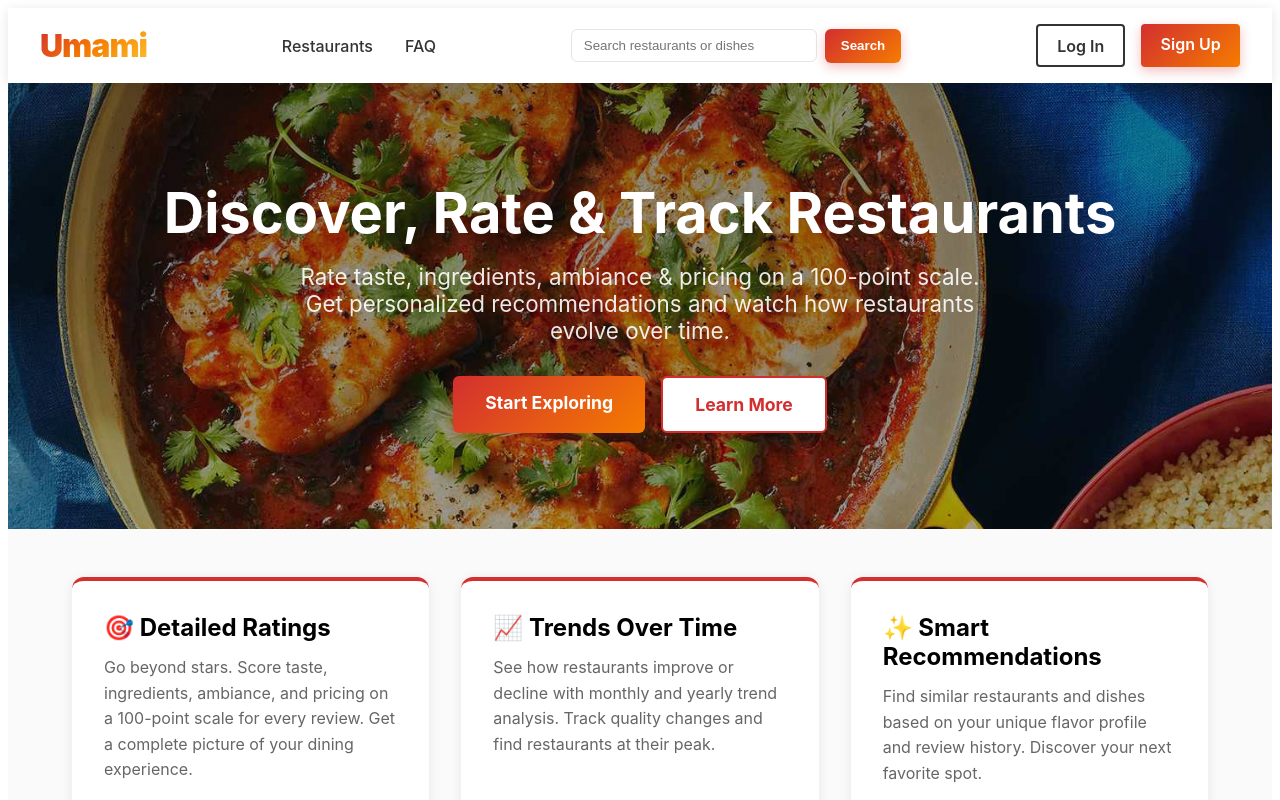
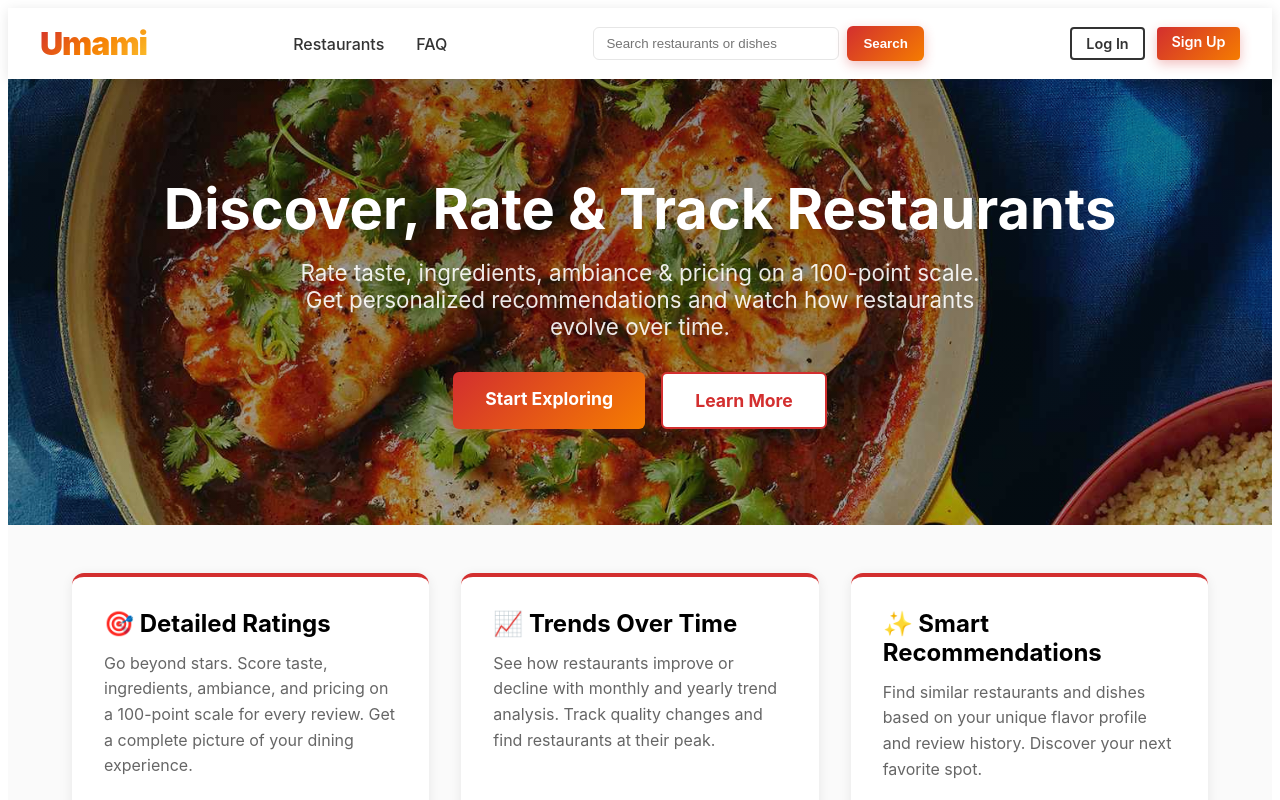
Before and after one commit to TaigaChang/food-review-app, a React (Vite) app in the folder client/: page / in a window 1280 px wide. Shown: the top 800 px of the page. Built offline with nearby package versions, Linux system fonts and the light colour scheme; no server answers.

Commit message:
CHANGE: header.css, change size of login/signup button to be equal to rest of header page.

```diff
--- a/client/src/styles/header.css
+++ b/client/src/styles/header.css
@@ -41,12 +41,13 @@ nav a:hover {
 }
 .auth-buttons {
   display: flex;
-  gap: 1rem;
+  gap: 0.75rem;
 }
 .auth-buttons a {
-  padding: 0.6rem 1.2rem;
+  padding: 0.4rem 0.9rem;
   border-radius: 4px;
   text-decoration: none;
+  font-size: 0.9rem;
   font-weight: 600;
   transition: all 0.3s;
 }
```
